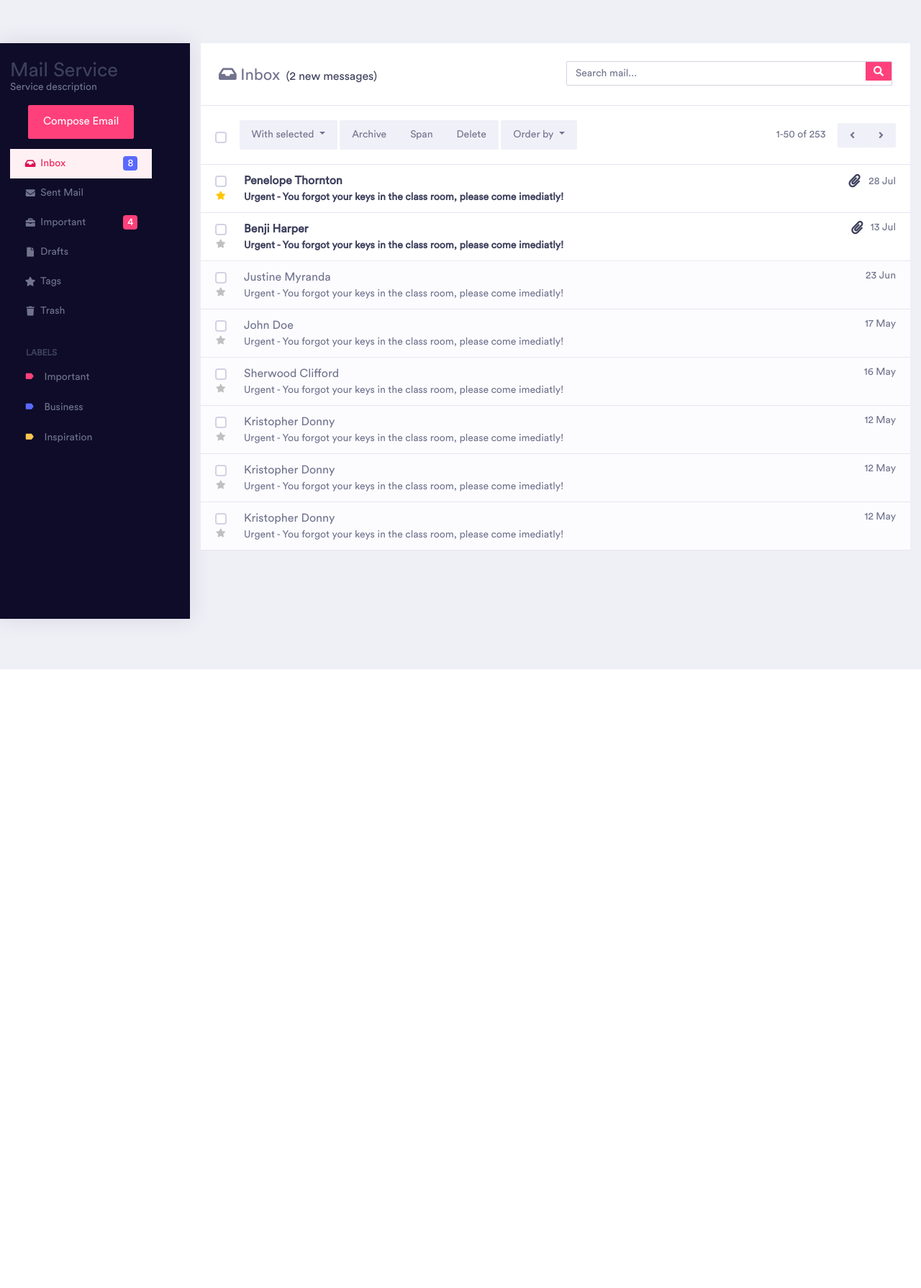
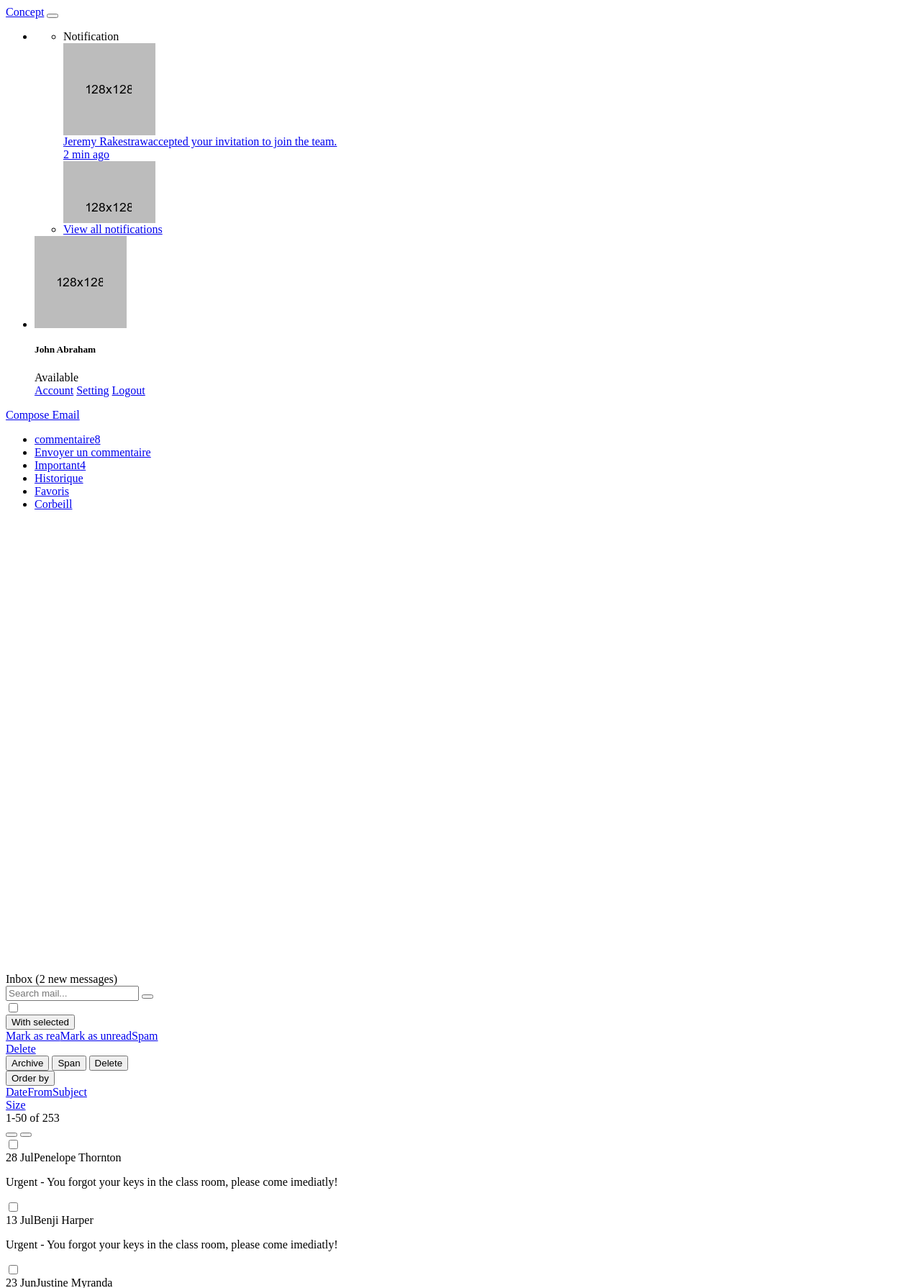
Before and after one commit to gentilkiss/valve_App, a PHP site: page /pages/sefac.html in a window 1280 px wide. Shown: the top 1790 px of the page at 72% size. Before the commit the page ends 930 px from the top, so only its background shows below. Run offline with PHP 8.4, Linux system fonts and the light colour scheme; some web fonts are replaced.

Commit message:
commit sefac

```diff
--- a/pages/Admin/index.php
+++ b/pages/Admin/index.php
@@ -28,7 +28,7 @@
 <html lang="en">
 <head>
     <!-- Optional JavaScript -->
-	<!-- jquery 3.3.1 -->
+	<!-- jquery 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 3.3.1 -->
     <script src="../../assets/vendor/jquery/jquery-3.3.1.min.js"></script>
     <!-- bootstap bundle js -->
     <script src="../../assets/vendor/bootstrap/js/bootstrap.bundle.js"></script>
--- a/pages/sefac.html
+++ b/pages/sefac.html
@@ -1,16 +1,3 @@
-<html lang="en"><head>
-    <!-- Required meta tags -->
-    <meta charset="utf-8">
-    <meta name="viewport" content="width=device-width, initial-scale=1, shrink-to-fit=no">
-    <!-- Bootstrap CSS -->
-    <link rel="stylesheet" href="../assets/vendor/bootstrap/css/bootstrap.min.css">
-    <link href="../assets/vendor/fonts/circular-std/style.css" rel="stylesheet">
-    <link rel="stylesheet" href="../assets/libs/css/style.css">
-    <link rel="stylesheet" href="../assets/vendor/fonts/fontawesome/css/fontawesome-all.css">
-    <link rel="stylesheet" href="../assets/vendor/fonts/material-design-iconic-font/css/materialdesignicons.min.css">
-    <title>Concept - Bootstrap 4 Admin Dashboard Template</title>
-</head>
-
 <body>
     <!-- ============================================================== -->
     <!-- main wrapper -->
@@ -19,6 +6,77 @@
          <!-- ============================================================== -->
         <!-- navbar -->
         <!-- ============================================================== -->
+        <div class="dashboard-header">
+            <nav class="navbar navbar-expand-lg bg-white fixed-top">
+                <a class="navbar-brand" href="../index.html">Concept</a>
+                <button class="navbar-toggler" type="button" data-toggle="collapse" data-target="#navbarSupportedContent" aria-controls="navbarSupportedContent" aria-expanded="false" aria-label="Toggle navigation">
+                    <span class="navbar-toggler-icon"></span>
+                </button>
+                <div class="collapse navbar-collapse " id="navbarSupportedContent">
+                    <ul class="navbar-nav ml-auto navbar-right-top">
+                        <li class="nav-item dropdown notification">
+                            <a class="nav-link nav-icons" href="#" id="navbarDropdownMenuLink1" data-toggle="dropdown" aria-haspopup="true" aria-expanded="false"><i class="fas fa-fw fa-bell"></i> <span class="indicator"></span></a>
+                            <ul class="dropdown-menu dropdown-menu-right notification-dropdown">
+                                <li>
+                                    <div class="notification-title"> Notification</div>
+                                    <div class="slimScrollDiv" style="position: relative; overflow: hidden; width: auto; height: 250px;"><div class="notification-list" style="overflow: hidden; width: auto; height: 250px;">
+                                        <div class="list-group">
+                                            <a href="#" class="list-group-item list-group-item-action active">
+                                                <div class="notification-info">
+                                                    <div class="notification-list-user-img"><img src="../assets/images/avatar-2.jpg" alt="" class="user-avatar-md rounded-circle"></div>
+                                                    <div class="notification-list-user-block"><span class="notification-list-user-name">Jeremy Rakestraw</span>accepted your invitation to join the team.
+                                                        <div class="notification-date">2 min ago</div>
+                                                    </div>
+                                                </div>
+                                            </a>
+                                            <a href="#" class="list-group-item list-group-item-action">
+                                                <div class="notification-info">
+                                                    <div class="notification-list-user-img"><img src="../assets/images/avatar-3.jpg" alt="" class="user-avatar-md rounded-circle"></div>
+                                                    <div class="notification-list-user-block"><span class="notification-list-user-name">John Abraham</span>is now following you
+                                                        <div class="notification-date">2 days ago</div>
+                                                    </div>
+                                                </div>
+                                            </a>
+                                            <a href="#" class="list-group-item list-group-item-action">
+                                                <div class="notification-info">
+                                                    <div class="notification-list-user-img"><img src="../assets/images/avatar-4.jpg" alt="" class="user-avatar-md rounded-circle"></div>
+                                                    <div class="notification-list-user-block"><span class="notification-list-user-name">Monaan Pechi</span> is watching your main repository
+                                                        <div class="notification-date">2 min ago</div>
+                                                    </div>
+                                                </div>
+                                            </a>
+                                            <a href="#" class="list-group-item list-group-item-action">
+                                                <div class="notification-info">
+                                                    <div class="notification-list-user-img"><img src="../assets/images/avatar-5.jpg" alt="" class="user-avatar-md rounded-circle"></div>
+                                                    <div class="notification-list-user-block"><span class="notification-list-user-name">Jessica Caruso</span>accepted your invitation to join the team.
+                                                        <div class="notification-date">2 min ago</div>
+                                                    </div>
+                                                </div>
+                                            </a>
+                                        </div>
+                                    </div><div class="slimScrollBar" style="background: rgb(0, 0, 0); width: 7px; position: absolute; top: 0px; opacity: 0.4; display: block; border-radius: 7px; z-index: 99; right: 1px;"></div><div class="slimScrollRail" style="width: 7px; height: 100%; position: absolute; top: 0px; display: none; border-radius: 7px; background: rgb(51, 51, 51); opacity: 0.2; z-index: 90; right: 1px;"></div></div>
+                                </li>
+                                <li>
+                                    <div class="list-footer"> <a href="#">View all notifications</a></div>
+                                </li>
+                            </ul>
+                        </li>
+                        <li class="nav-item dropdown nav-user">
+                            <a class="nav-link nav-user-img" href="#" id="navbarDropdownMenuLink2" data-toggle="dropdown" aria-haspopup="true" aria-expanded="false"><img src="../assets/images/avatar-1.jpg" alt="" class="user-avatar-md rounded-circle"></a>
+                            <div class="dropdown-menu dropdown-menu-right nav-user-dropdown" aria-labelledby="navbarDropdownMenuLink2">
+                                <div class="nav-user-info">
+                                    <h5 class="mb-0 text-white nav-user-name">John Abraham</h5>
+                                    <span class="status"></span><span class="ml-2">Available</span>
+                                </div>
+                                <a class="dropdown-item" href="#"><i class="fas fa-user mr-2"></i>Account</a>
+                                <a class="dropdown-item" href="#"><i class="fas fa-cog mr-2"></i>Setting</a>
+                                <a class="dropdown-item" href="#"><i class="fas fa-power-off mr-2"></i>Logout</a>
+                            </div>
+                        </li>
+                    </ul>
+                </div>
+            </nav>
+        </div>
         <!-- ============================================================== -->
         <!-- end navbar -->
         <!-- ============================================================== -->
@@ -30,27 +88,15 @@
                 <nav class="navbar navbar-expand-lg navbar-light">
 
                         <div class="aside-content">
-                            <div class="aside-header">
-                                <button class="navbar-toggle" data-target=".aside-nav" data-toggle="collapse" type="button"><span class="icon"><i class="fas fa-caret-down"></i></span></button><span class="title">Mail Service</span>
-                                <p class="description">Service description</p>
-                            </div>
                             <div class="aside-compose"><a class="btn btn-lg btn-secondary btn-block" href="#">Compose Email</a></div>
                             <div class="aside-nav collapse">
                                 <ul class="nav">
-                                    <li class="active"><a href="#"><span class="icon"><i class="fas fa-fw fa-inbox"></i></span>Inbox<span class="badge badge-primary float-right">8</span></a></li>
-                                    <li><a href="#"><span class="icon"><i class="fas fa-fw  fa-envelope"></i></span>Sent Mail</a></li>
+                                    <li class="active"><a href="#"><span class="icon"><i class="fas fa-fw fa-inbox"></i></span>commentaire<span class="badge badge-primary float-right">8</span></a></li>
+                                    <li><a href="#"><span class="icon"><i class="fas fa-fw  fa-envelope"></i></span>Envoyer un commentaire</a></li>
                                     <li><a href="#"><span class="icon"><i class="fas fa-fw fa-briefcase"></i></span>Important<span class="badge badge-secondary float-right">4</span></a></li>
-                                    <li><a href="#"><span class="icon"><i class="fas fa-fw fa-file"></i></span>Drafts</a></li>
-                                    <li><a href="#"><span class="icon"><i class="fas fa-fw fa-star"></i></span>Tags</a></li>
-                                    <li><a href="#"><span class="icon"><i class="fas fa-fw fa-trash"></i></span>Trash</a></li>
-                                </ul><span class="title">Labels</span>
-                                <ul class="nav nav-pills nav-stacked">
-                                    <li><a href="#"><i class="m-r-10 mdi mdi-label text-secondary"></i>
-                                        Important </a></li>
-                                    <li><a href="#">
-                                       <i class="m-r-10 mdi mdi-label text-primary"></i> Business   </a></li>
-                                    <li><a href="#"> <i class="m-r-10 mdi mdi-label text-brand"></i>
-                                       Inspiration </a></li>
+                                    <li><a href="#"><span class="icon"><i class="fas fa-fw fa-file"></i></span>Historique</a></li>
+                                    <li><a href="#"><span class="icon"><i class="fas fa-fw fa-star"></i></span>Favoris</a></li>
+                                    <li><a href="#"><span class="icon"><i class="fas fa-fw fa-trash"></i></span>Corbeill</a></li>
                                 </ul>
                             </div>
                         </div>
@@ -210,32 +256,7 @@
     <script src="../assets/vendor/slimscroll/jquery.slimscroll.js"></script>
     <script src="../assets/libs/js/main-js.js"></script>
     <script>
-    $(document).ready(function() {
 
-        // binding the check all box to onClick event
-        $(".chk_all").click(function() {
-
-            var checkAll = $(".chk_all").prop('checked');
-            if (checkAll) {
-                $(".checkboxes").prop("checked", true);
-            } else {
-                $(".checkboxes").prop("checked", false);
-            }
-
-        });
-
-        // if all checkboxes are selected, then checked the main checkbox class and vise versa
-        $(".checkboxes").click(function() {
-
-            if ($(".checkboxes").length == $(".subscheked:checked").length) {
-                $(".chk_all").attr("checked", "checked");
-            } else {
-                $(".chk_all").removeAttr("checked");
-            }
-
-        });
-
-    });
     </script>
 
 
```
Also changed, not shown: functionsjs/sefac.func.js (+21 -0 lines).
